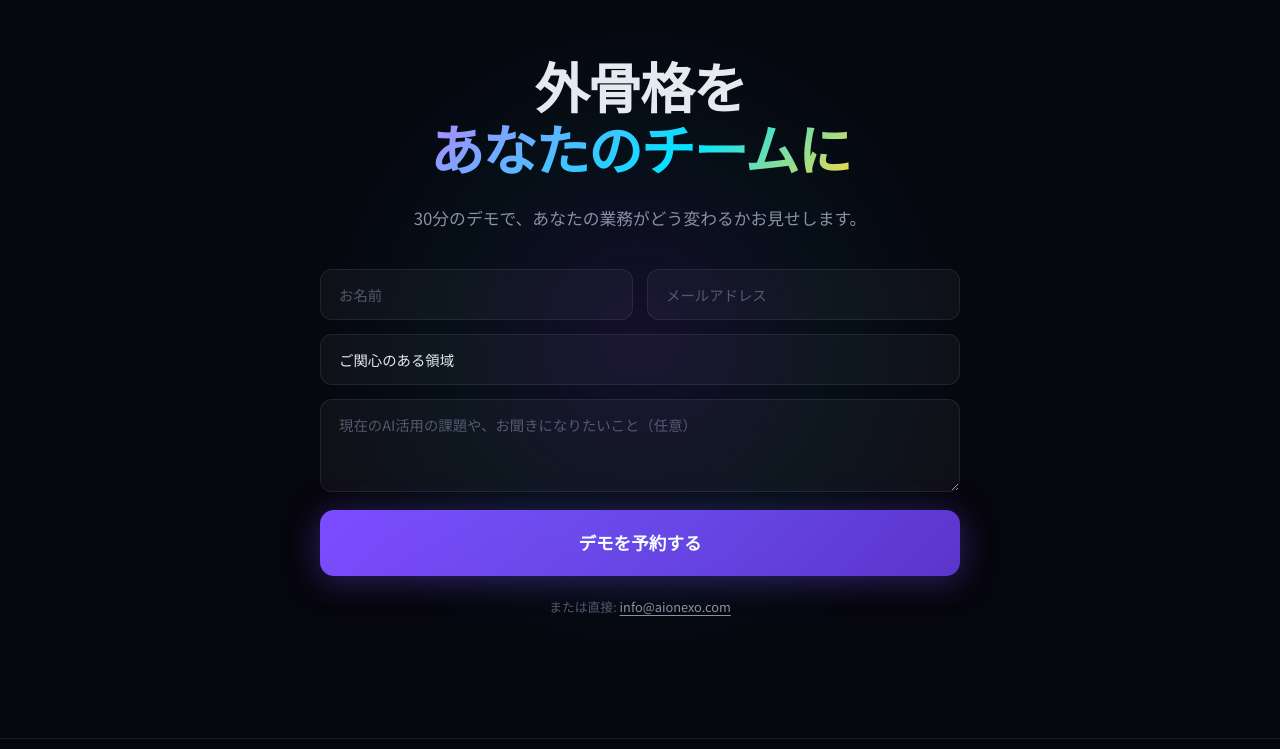
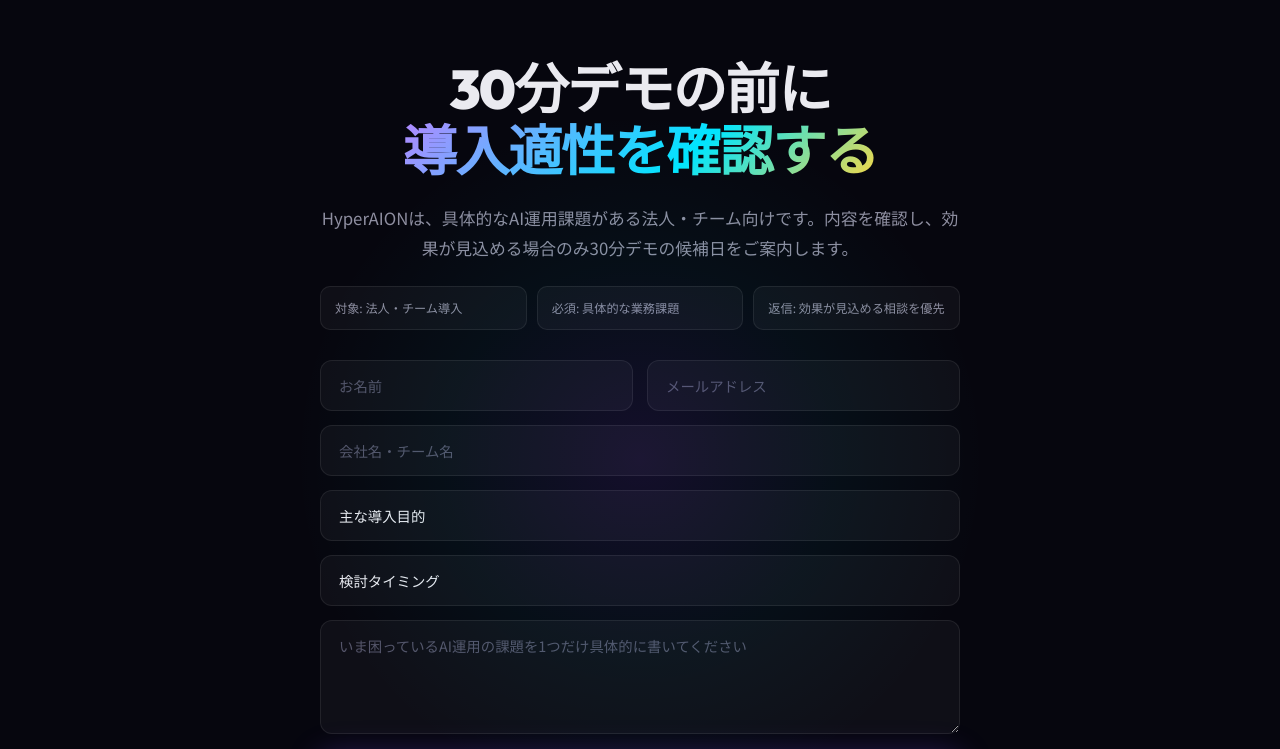
Before and after one commit to hepodo/hyperaion-lp, a website built with Vite: page index.html in a window 1280 px wide. Shown: the part 8650-9399 px from the top of the page. Built offline with nearby package versions, Linux system fonts and the light colour scheme.

Commit message:
refactor: qualify HyperAION CTA leads

```diff
--- a/index.html
+++ b/index.html
@@ -682,26 +682,38 @@
       <div class="contact-wrap" data-anim>
         <div class="contact-orb"></div>
         <h2 class="contact-h2" data-i18n="cta.h2" data-i18n-html="1">
-          外骨格を<br /><span class="gradient-text">あなたのチームに</span>
+          30分デモの前に<br /><span class="gradient-text">導入適性を確認する</span>
         </h2>
         <p class="contact-p" data-i18n="cta.p">
-          30分のデモで、あなたの業務がどう変わるかお見せします。
+          HyperAIONは、具体的なAI運用課題がある法人・チーム向けです。内容を確認し、効果が見込める場合のみ30分デモの候補日をご案内します。
         </p>
+        <div class="contact-filter" data-i18n="cta.filter" data-i18n-html="1">
+          <span>対象: 法人・チーム導入</span>
+          <span>必須: 具体的な業務課題</span>
+          <span>返信: 効果が見込める相談を優先</span>
+        </div>
         <form class="contact-form" id="contactForm" action="https://formspree.io/f/placeholder" method="POST">
           <div class="form-row">
             <input type="text" name="name" placeholder="お名前" required class="form-input" />
             <input type="email" name="email" placeholder="メールアドレス" required class="form-input" />
           </div>
-          <select name="interest" class="form-input form-select">
-            <option value="" disabled selected>ご関心のある領域</option>
+          <input type="text" name="company" placeholder="会社名・チーム名" required class="form-input" />
+          <select name="interest" class="form-input form-select" required>
+            <option value="" disabled selected>主な導入目的</option>
             <option value="business">経営・事業戦略</option>
             <option value="engineering">ソフトウェア開発</option>
             <option value="creative">クリエイティブ制作</option>
             <option value="research">リサーチ・分析</option>
             <option value="other">その他</option>
           </select>
-          <textarea name="message" placeholder="現在のAI活用の課題や、お聞きになりたいこと（任意）" rows="3" class="form-input form-textarea"></textarea>
-          <button type="submit" class="cta-primary cta-primary--lg form-submit" data-i18n="cta.submit">デモを予約する</button>
+          <select name="timeline" class="form-input form-select" required>
+            <option value="" disabled selected>検討タイミング</option>
+            <option value="now">すぐに検証したい</option>
+            <option value="quarter">3ヶ月以内に検討</option>
+            <option value="research">情報収集中</option>
+          </select>
+          <textarea name="message" placeholder="いま困っているAI運用の課題を1つだけ具体的に書いてください" rows="4" required class="form-input form-textarea"></textarea>
+          <button type="submit" class="cta-primary cta-primary--lg form-submit" data-i18n="cta.submit">導入適性レビューを依頼する</button>
         </form>
         <p class="contact-email">または直接: <a href="mailto:info@aionexo.com">info@aionexo.com</a></p>
       </div>
--- a/main.js
+++ b/main.js
@@ -398,9 +398,10 @@
     'faq.a3': 'HyperAION does not force humans to memorize each model\'s preferred prompt style. It absorbs those differences through a decision engine that assigns the right roles, steps, and checks for each task, an execution workflow, skill selection, and evaluation gates.',
     'faq.q4': 'Where can the evidence be checked?',
     'faq.a4': 'Evidence includes published papers, Zenodo records, GhostCollider and Erinys Memory GitHub implementations, international AI film festival selections, speaking engagements, and Alibaba Cloud MVP recognition.',
-    'cta.h2': 'The Exoskeleton<br /><span class="gradient-text">For Your Team</span>',
-    'cta.p': 'See how your workflow transforms in a 30-minute demo.',
-    'cta.submit': 'Book a Demo',
+    'cta.h2': 'Before the 30-minute demo,<br /><span class="gradient-text">check the fit first</span>.',
+    'cta.p': 'HyperAION is for companies and teams with concrete AI operations problems. We review the request first and send demo slots only when there is a strong chance it will help.',
+    'cta.filter': '<span>For: company or team rollout</span><span>Required: a concrete workflow problem</span><span>Reply: prioritized for high-fit requests</span>',
+    'cta.submit': 'Request a Fit Review',
     'aip.h2': 'LLMs are not omnipotent.<br />But give them structure, and they <span class="gradient-text">transform</span>.',
     'aip.sub': 'LLMs actually running on HyperAION speak — from the "tool being used" side.',
     'aip.gpt.role': 'Responded with impressions on HyperAION',
@@ -415,15 +416,17 @@
   };
 
   const formJa = {
-    name: 'お名前', email: 'メールアドレス',
-    interest: ['ご関心のある領域', '経営・事業戦略', 'ソフトウェア開発', 'クリエイティブ制作', 'リサーチ・分析', 'その他'],
-    message: '現在のAI活用の課題や、お聞きになりたいこと（任意）',
+    name: 'お名前', email: 'メールアドレス', company: '会社名・チーム名',
+    interest: ['主な導入目的', '経営・事業戦略', 'ソフトウェア開発', 'クリエイティブ制作', 'リサーチ・分析', 'その他'],
+    timeline: ['検討タイミング', 'すぐに検証したい', '3ヶ月以内に検討', '情報収集中'],
+    message: 'いま困っているAI運用の課題を1つだけ具体的に書いてください',
     directLabel: 'または直接: '
   };
   const formEn = {
-    name: 'Your Name', email: 'Email Address',
-    interest: ['Area of Interest', 'Business Strategy', 'Software Development', 'Creative Production', 'Research & Analysis', 'Other'],
-    message: 'Current AI challenges or questions (optional)',
+    name: 'Your Name', email: 'Email Address', company: 'Company or Team',
+    interest: ['Primary Goal', 'Business Strategy', 'Software Development', 'Creative Production', 'Research & Analysis', 'Other'],
+    timeline: ['Timeline', 'Ready to evaluate now', 'Evaluating within 3 months', 'Researching options'],
+    message: 'Describe one concrete AI operations problem you want to solve',
     directLabel: 'Or directly: '
   };
 
@@ -444,8 +447,11 @@
       const f = lang === 'en' ? formEn : formJa;
       form.querySelector('[name="name"]').placeholder = f.name;
       form.querySelector('[name="email"]').placeholder = f.email;
-      const opts = form.querySelector('[name="interest"]').options;
-      f.interest.forEach((t, i) => { if (opts[i]) opts[i].textContent = t; });
+      form.querySelector('[name="company"]').placeholder = f.company;
+      const interestOpts = form.querySelector('[name="interest"]').options;
+      f.interest.forEach((t, i) => { if (interestOpts[i]) interestOpts[i].textContent = t; });
+      const timelineOpts = form.querySelector('[name="timeline"]').options;
+      f.timeline.forEach((t, i) => { if (timelineOpts[i]) timelineOpts[i].textContent = t; });
       form.querySelector('[name="message"]').placeholder = f.message;
     }
 
--- a/package.json
+++ b/package.json
@@ -7,7 +7,7 @@
     "dev": "vite",
     "build": "vite build",
     "build:deploy": "vite build && mkdir -p dist/hyperaion dist/hyperaion/lp && cp dist/index.html dist/hyperaion/index.html && printf '%s' '<!DOCTYPE html><html lang=\"ja\"><head><meta charset=\"UTF-8\"><meta name=\"robots\" content=\"noindex\"><link rel=\"canonical\" href=\"https://aionexo.com/hyperaion/\"><meta http-equiv=\"refresh\" content=\"0; url=/hyperaion/\"><script>location.replace(\"/hyperaion/\"+location.search+location.hash)</script></head><body><a href=\"/hyperaion/\">HyperAION</a></body></html>' > dist/hyperaion/lp/index.html",
-    "logs": "wrangler tail hyperaion-lp --format pretty --sampling-rate 1 --search analytics_pageview",
+    "logs": "wrangler tail hyperaion-lp --format pretty --sampling-rate 0.99 --search analytics_pageview",
     "preview": "vite preview"
   },
   "devDependencies": {
--- a/style.css
+++ b/style.css
@@ -542,7 +542,15 @@
   top:50%;left:50%;transform:translate(-50%,-50%);z-index:0;pointer-events:none;
 }
 .contact-h2{font-family:var(--font-h);font-size:clamp(2rem,5vw,3.4rem);font-weight:900;line-height:1.15;letter-spacing:-.03em;margin-bottom:20px}
-.contact-p{font-size:1.05rem;color:var(--text2);margin-bottom:36px;line-height:1.8}
+.contact-p{font-size:1.05rem;color:var(--text2);margin-bottom:22px;line-height:1.8}
+.contact-filter{
+  display:grid;grid-template-columns:repeat(3,1fr);gap:10px;
+  margin:0 0 30px;text-align:left;
+}
+.contact-filter span{
+  padding:12px 14px;border:1px solid var(--glass-border);border-radius:10px;
+  background:rgba(255,255,255,.04);font-size:.76rem;color:var(--text2);line-height:1.5;
+}
 
 .contact-form{display:flex;flex-direction:column;gap:14px;margin-bottom:20px;text-align:left}
 .form-row{display:grid;grid-template-columns:1fr 1fr;gap:14px}
@@ -608,6 +616,7 @@
   .proof-card--highlight{grid-column:span 1}
   .demo-compare{grid-template-columns:1fr;gap:16px}
   .compare-arrow{transform:rotate(90deg)}
+  .contact-filter{grid-template-columns:1fr}
   .form-row{grid-template-columns:1fr}
 }
 
```
